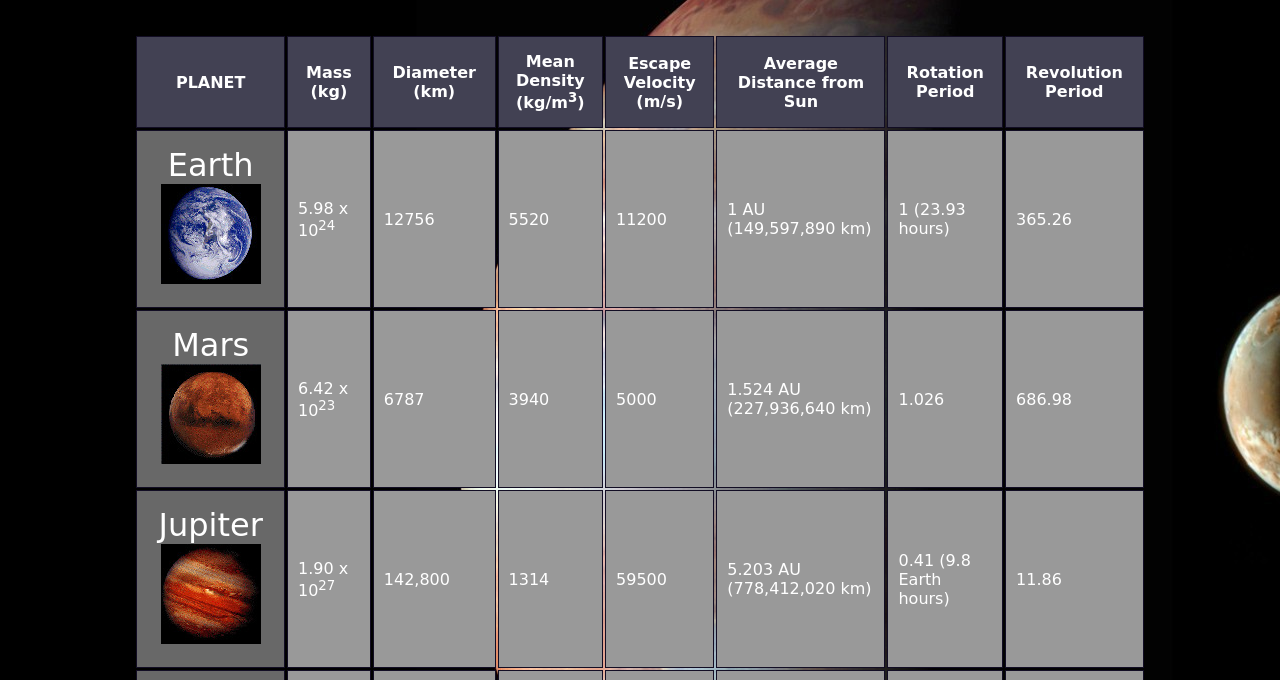
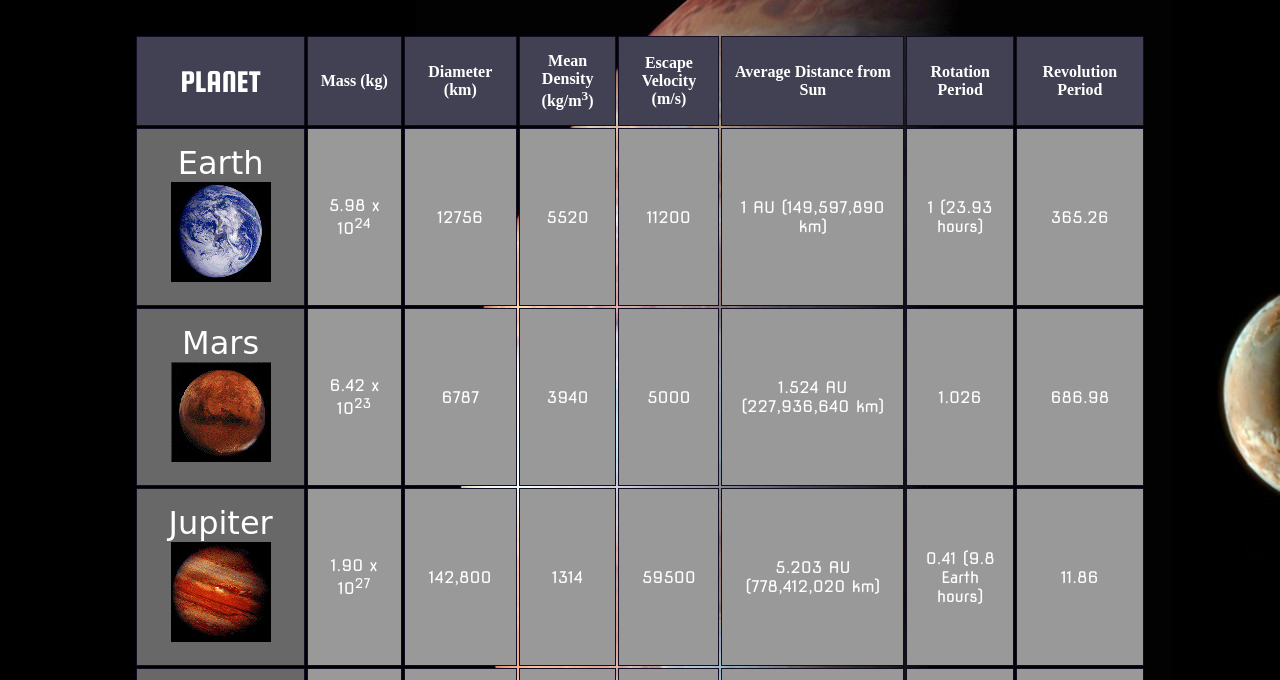
Before and after one commit to glonngren/Lab5, a plain HTML site: page index.html in a window 1280 px wide. Shown: the part 120-800 px from the top of the page. Drawn offline with Linux system fonts and the light colour scheme; a web font is replaced by a local one.

Commit message:
Font Revisions
adding font

```diff
--- a/index.html
+++ b/index.html
@@ -9,13 +9,14 @@
   <link href="https://fonts.googleapis.com/css?family=Audiowide" rel="stylesheet">
   <link href="https://fonts.googleapis.com/css?family=Squada+One" rel="stylesheet">
   <link href="https://fonts.googleapis.com/css?family=Expletus+Sans" rel="stylesheet">
+  <link href="https://fonts.googleapis.com/css?family=Nova+Square" rel="stylesheet">
 </head>
 <body>
   <div>
     <table>
       <caption><h1>Explore the Solar System</h1></caption>
       <tr>
-        <th>PLANET</th>
+        <th class="squa">PLANET</th>
         <th>Mass (kg)</th>
         <th>Diameter (km)</th>
         <th>Mean Density (kg/m<sup>3</sup>)</th>
--- a/style/style.css
+++ b/style/style.css
@@ -5,6 +5,13 @@ h1 {
   font-family: 'Audiowide', cursive;
   color: #FFFFFF;
   font-size: 3.5em;
+  text-align: center;
+}
+.squa {
+  font-family: 'Squada One', cursive;
+  color: #FFFFFF;
+  font-size: 2em;
+  font-weight: normal;
   text-align: center;
 }
 .system {
@@ -16,7 +23,6 @@ h1 {
   text-align: center;
 }
 table {
-  font-family: 'Expletus Sans', cursive;
   margin-left: auto;
   margin-right: auto;
   width: 80%;
@@ -32,9 +38,10 @@ th {
 }
 td {
   background-color: #999999;
+  font-family: 'Nova Square', cursive;
   color: #FFFFFF;
   font-size: 1em;
-  padding: 15px 10px 15px 10px;;
-  text-align: left;
+  padding: 15px 10px 15px 10px;
+  text-align: center;
   border: 1px solid #120D24;
 }
```
